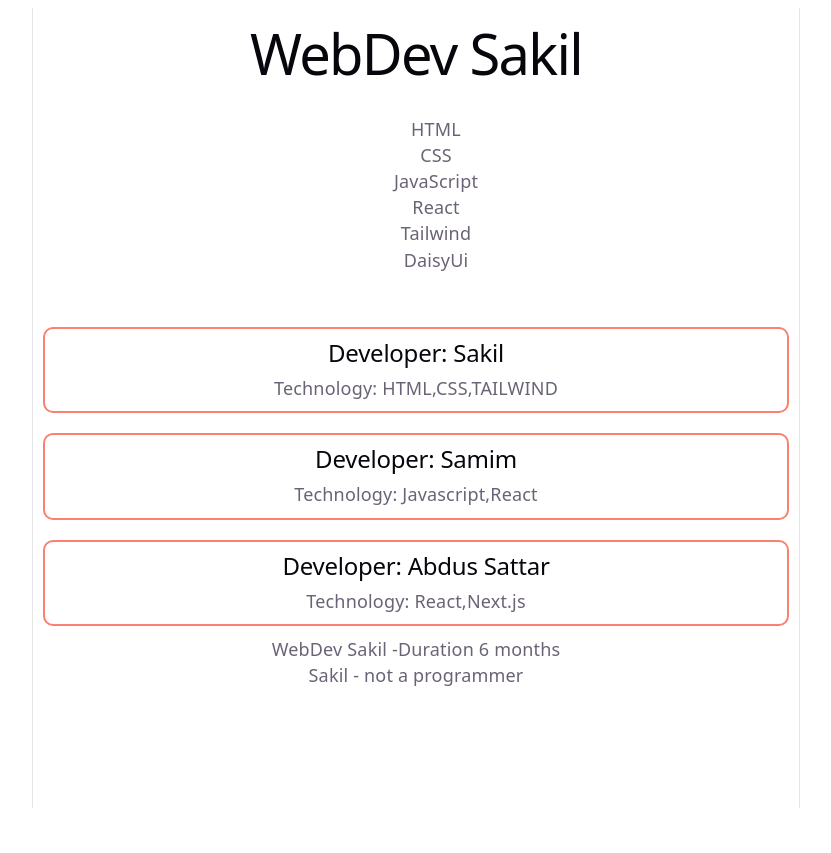
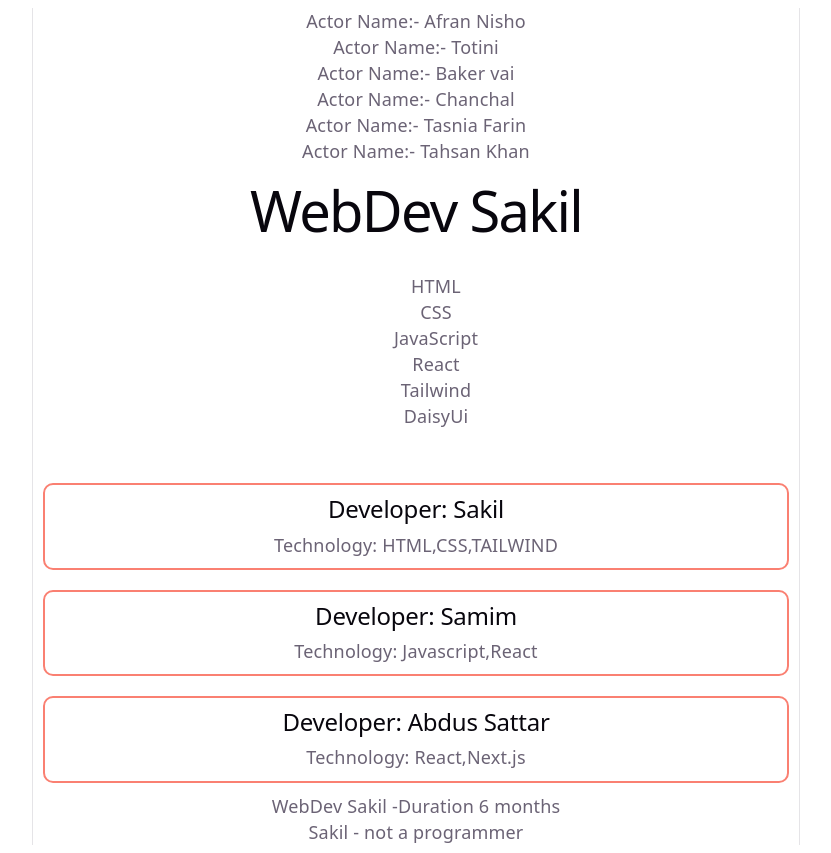
Before and after one commit to abdussattarsakil/first-react-project, a React (Vite) app: page / in a window 1280 px wide. Shown: the whole page, without its empty margins (224-1055 px from the left). Before the commit the page ends 816 px from the top, so only its background shows below. Built offline with nearby package versions, Linux system fonts and the light colour scheme.

Commit message:
learn jsx

```diff
--- /dev/null
+++ b/src/Actor.jsx
@@ -0,0 +1,8 @@
+export default function Actor({name}){
+    return(
+        <>
+        <li>Actor Name:- {name}</li>
+
+        </>
+    )
+}
--- a/src/App.jsx
+++ b/src/App.jsx
@@ -1,11 +1,19 @@
 
 import './App.css'
 import ToDo from './hungray';
+import Actor from './Actor';
 
 
 function App() {
+
+  const actors = ['Afran Nisho', 'Totini', 'Baker vai ', 'Chanchal', 'Tasnia Farin', 'Tahsan Khan'];
+
   return (
     <>
+
+      {
+        actors.map(actor => <Actor name={actor} ></Actor>)
+      }
 
       <Person></Person>
       <Stack></Stack>
```
